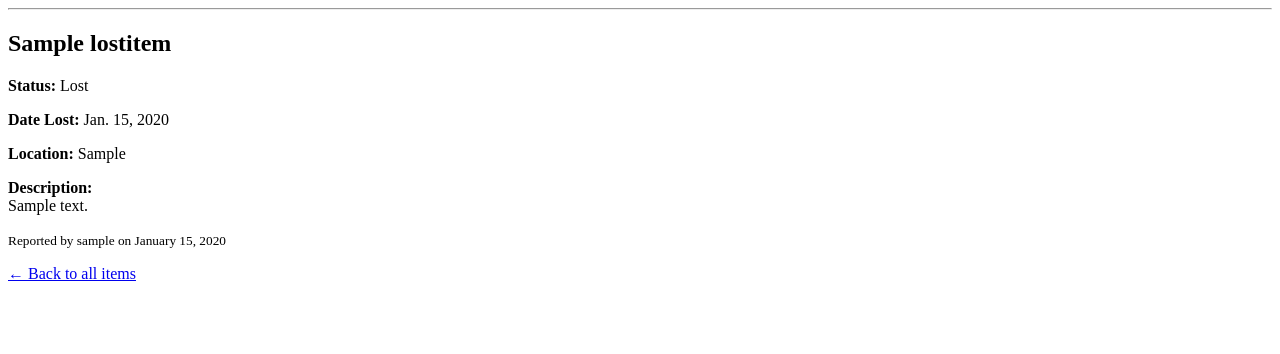
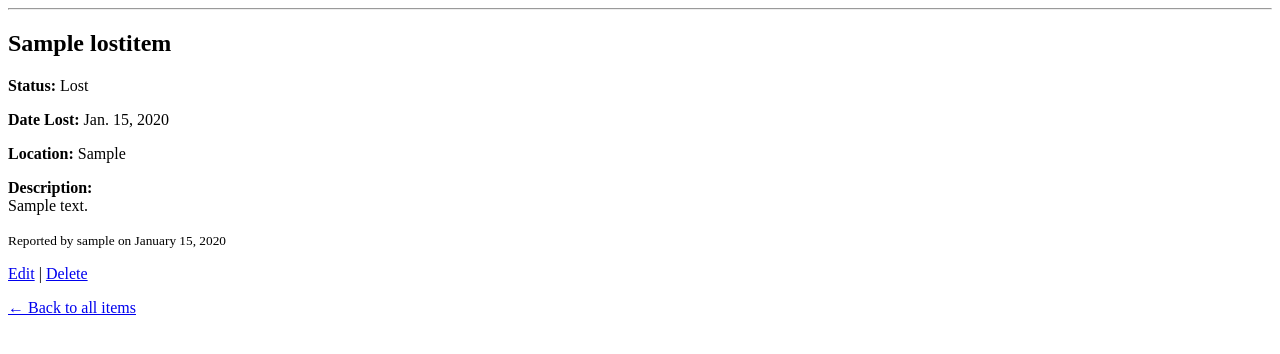
Before and after one commit to msiao123/LostAndFoundSystem, a Django app: page /items/1/ in a window 1280 px wide. Shown: the part 26-380 px from the top of the page. Run offline with Django 5.2, Linux system fonts and the light colour scheme; a user stored in the database is signed in; tables that the repository leaves empty hold one stand-in row (values such as "Sample post").

Commit message:
sixth commit

```diff
--- a/items/urls.py
+++ b/items/urls.py
@@ -5,4 +5,6 @@ urlpatterns = [
     path('report/', views.report_lost_item, name='report_lost_item'),
     path('', views.item_list, name='item_list'),
     path('<int:item_id>/', views.item_detail, name='item_detail'),
+    path('<int:item_id>/edit/', views.edit_item, name='edit_item'),
+    path('<int:item_id>/delete/', views.delete_item, name='delete_item'),
 ]
--- a/items/views.py
+++ b/items/views.py
@@ -41,3 +41,37 @@ from django.shortcuts import get_object_or_404
 def item_detail(request, item_id):
     item = get_object_or_404(LostItem, id=item_id)
     return render(request, 'items/item_detail.html', {'item': item})
+
+from django.contrib.auth.decorators import login_required
+from django.http import HttpResponseForbidden
+from .forms import LostItemForm  # We'll create this next
+
+@login_required
+def edit_item(request, item_id):
+    item = get_object_or_404(LostItem, id=item_id)
+
+    if request.user != item.user:
+        return HttpResponseForbidden("You are not allowed to edit this item.")
+
+    if request.method == 'POST':
+        form = LostItemForm(request.POST, instance=item)
+        if form.is_valid():
+            form.save()
+            return redirect('item_detail', item_id=item.id)
+    else:
+        form = LostItemForm(instance=item)
+
+    return render(request, 'items/edit_item.html', {'form': form, 'item': item})
+
+@login_required
+def delete_item(request, item_id):
+    item = get_object_or_404(LostItem, id=item_id)
+
+    if request.user != item.user:
+        return HttpResponseForbidden("You are not allowed to delete this item.")
+
+    if request.method == 'POST':
+        item.delete()
+        return redirect('item_list')
+
+    return render(request, 'items/delete_item.html', {'item': item})
--- a/templates/items/item_detail.html
+++ b/templates/items/item_detail.html
@@ -7,5 +7,12 @@
   <p><strong>Description:</strong><br>{{ item.description }}</p>
   <p><small>Reported by {{ item.user.username }} on {{ item.created_at|date:"F j, Y" }}</small></p>
 
+  {% if user == item.user %}
+    <p>
+      <a href="{% url 'edit_item' item.id %}">Edit</a> |
+      <a href="{% url 'delete_item' item.id %}">Delete</a>
+    </p>
+  {% endif %}
+
   <a href="{% url 'item_list' %}">&larr; Back to all items</a>
 {% endblock %}
```
Also changed, not shown: templates/items/delete_item.html (added, +10 -0 lines), templates/items/edit_item.html (added, +10 -0 lines).
